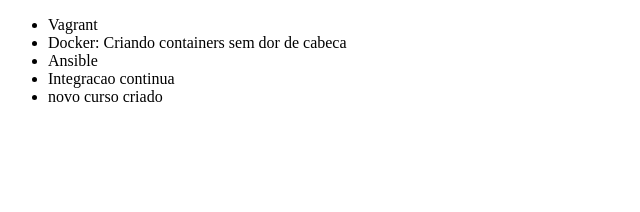
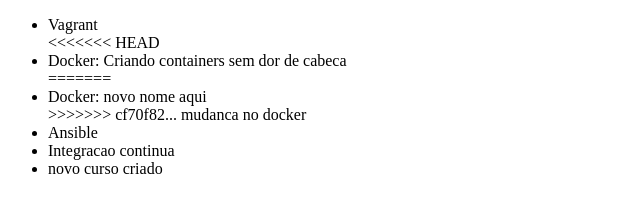
Before and after one commit to robmaycon/alura-git, a plain HTML site: page index.html in a window 1280 px wide. Shown: the whole page, without its empty margins (0-640 px from the left). Drawn offline with Linux system fonts and the light colour scheme.

Commit message:
melhor opcao

```diff
--- a/index.html
+++ b/index.html
@@ -7,7 +7,11 @@
 <body>
     <ul>
         <li>Vagrant</li>
+<<<<<<< HEAD
         <li>Docker: Criando containers sem dor de cabeca</li>
+=======
+        <li>Docker: novo nome aqui</li>
+>>>>>>> cf70f82... mudanca no docker
         <li>Ansible</li>
         <li>Integracao continua</li>
         <li> novo curso criado</li>
```
